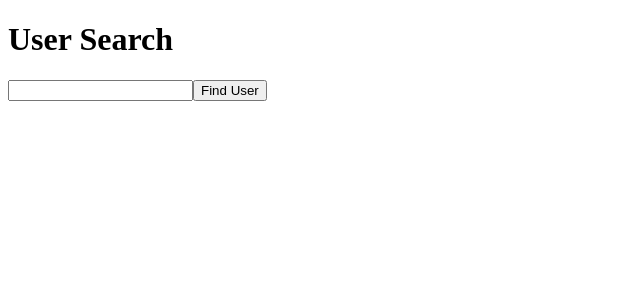
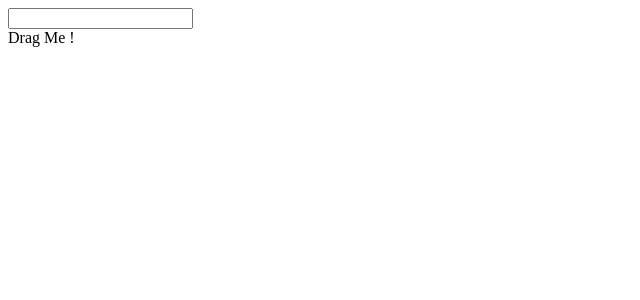
Before and after one commit to simple-sifu/tutorial-typescript, a React (Vite) app: page / in a window 1280 px wide. Shown: the top 300 px of the page, without its empty margins (0-640 px from the left). Built offline with nearby package versions, Linux system fonts and the light colour scheme.

Commit message:
add draggable events

```diff
--- /dev/null
+++ b/src/Events/EventComponent.tsx
@@ -0,0 +1,27 @@
+import React from 'react';
+
+const EventComponent: React.FC = () => {
+
+    // TS only does Type inference on change Event handler when
+    // it is inline based on the input component which provides
+    // already provides type declarations.
+
+    // ChangeEvent only apply to events that can be changed i.e. textInputs, textArea, radio buttons, checkboxes.
+    // How do we apply to these other types of events.
+    const changeHandler = (event: React.ChangeEvent<HTMLInputElement>) => console.log(event)
+
+    const onDragStart = (event: React.DragEvent<HTMLInputElement>) => console.log('im being dragged')
+
+    return (
+        <div>
+            <input onChange={changeHandler} />
+            <div draggable onDragStart={onDragStart}>
+                Drag Me !
+            </div>
+        </div>
+
+    )
+}
+
+
+export default EventComponent;
--- a/src/main.tsx
+++ b/src/main.tsx
@@ -1,6 +1,7 @@
-import React,{FC} from 'react'
+import React from 'react'
 import ReactDOM from 'react-dom/client'
 import UserSearch from './state/UserSearch'
+import EventComponent from './Events/EventComponent'
 
 const App = () => {
   return <UserSearch />
@@ -8,6 +9,6 @@ const App = () => {
 
 ReactDOM.createRoot(document.getElementById('root') as HTMLElement).render(
   <React.StrictMode>
-    <App />
+    <EventComponent />
   </React.StrictMode>,
 )
```
